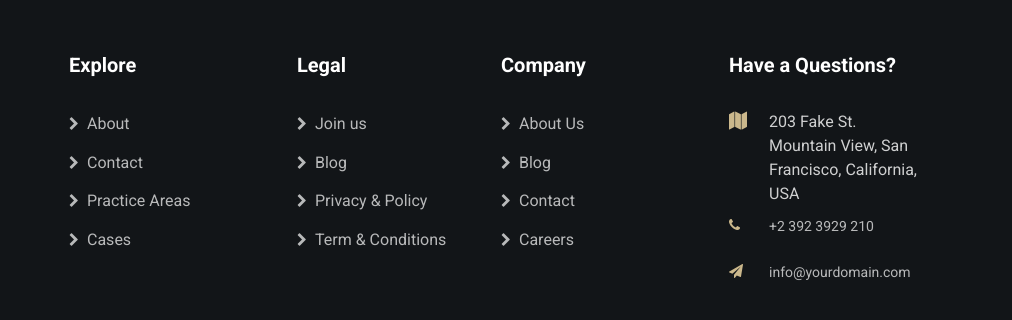
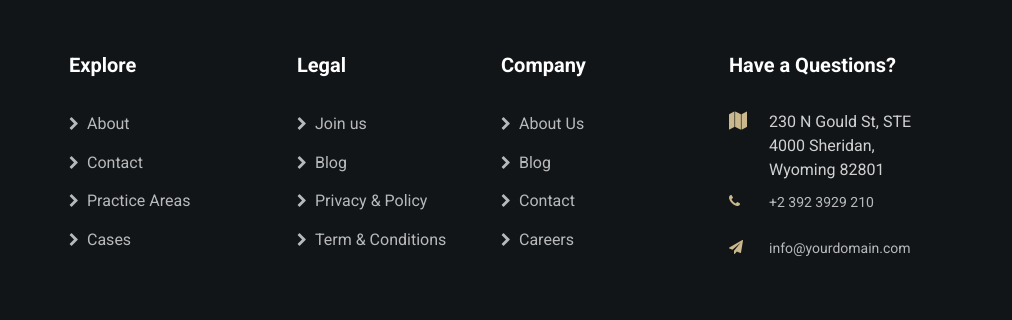
Before and after one commit to tensorpros/tensorpros.github.io, a plain HTML site: page cases.html in a window 1280 px wide. Shown: the part 1909-2229 px from the top of the page, 268-1280 px from the left. Drawn offline with Linux system fonts and the light colour scheme; some packages are replaced by stand-ins of ours; no server answers.

Commit message:
Update cases.html

```diff
--- a/cases.html
+++ b/cases.html
@@ -232,7 +232,7 @@
             	<h2 class="ftco-heading-2">Have a Questions?</h2>
             	<div class="block-23 mb-3">
 	              <ul>
-	                <li><span class="icon fa fa-map marker"></span><span class="text">203 Fake St. Mountain View, San Francisco, California, USA</span></li>
+	                <li><span class="icon fa fa-map marker"></span><span class="text">230 N Gould St, STE 4000&#10;&#13;Sheridan, Wyoming 82801</span></li>
 	                <li><a href="#"><span class="icon fa fa-phone"></span><span class="text">+2 392 3929 210</span></a></li>
 	                <li><a href="#"><span class="icon fa fa-paper-plane pr-4"></span><span class="text">info@yourdomain.com</span></a></li>
 	              </ul>
```
